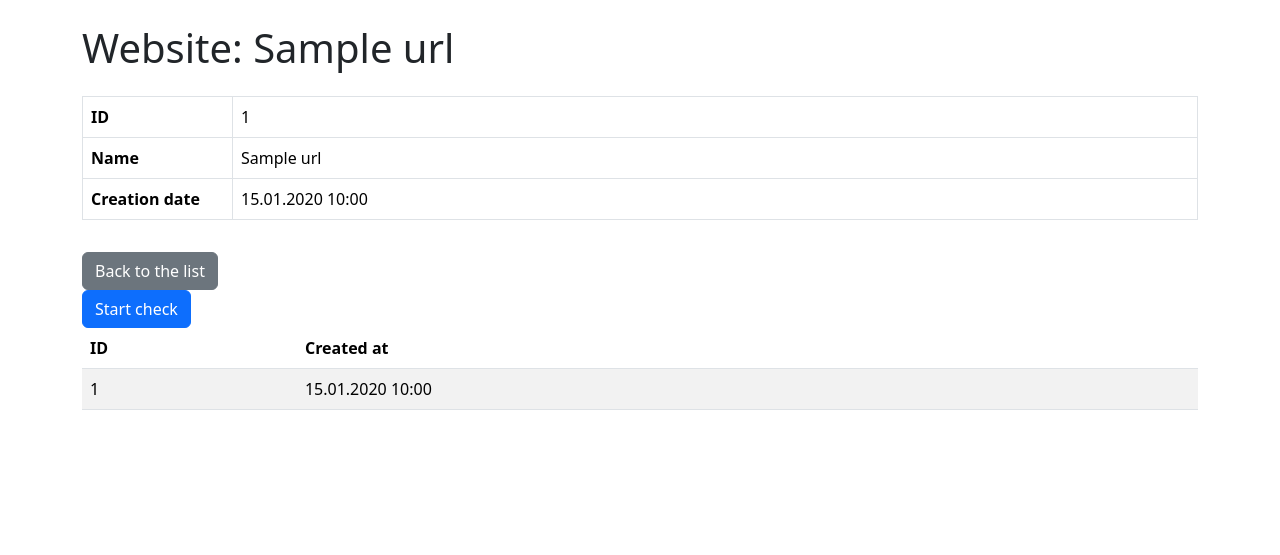
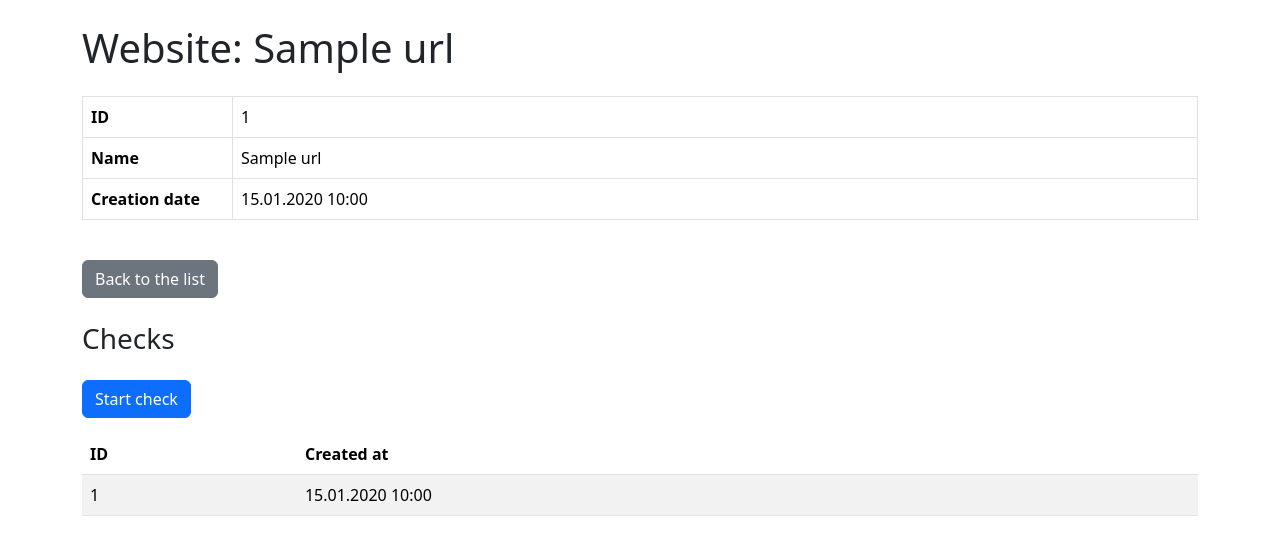
Before and after one commit to DimonDimasik/python-project-83, a Flask app: page /urls/1 in a window 1280 px wide. Shown: the part 56-611 px from the top of the page. Run offline with Flask 3, Linux system fonts and the light colour scheme; a database or web service that is not in the repository returns one stand-in record (values such as "Sample title"); some libraries are stand-ins or nearby versions.

Commit message:
add url_show.html fix

```diff
--- a/page_analyzer/templates/url_show.html
+++ b/page_analyzer/templates/url_show.html
@@ -6,6 +6,7 @@
 <div class="row">
     <div class="col-12">
         <h1 class="mb-4">Website: {{ url['name'] }}</h1>
+
         <table class="table table-bordered" data-test="url">
             <tbody>
                 <tr>
@@ -22,10 +23,11 @@
                 </tr>
             </tbody>
         </table>
-        <a href="{{ url_for('main.list_urls') }}" class="btn btn-secondary mt-3">Back to the list</a>
+        <a href="{{ url_for('main.list_urls') }}" class="btn btn-secondary mt-4">Back to the list</a>
 
-        <form method="post" action="{{ url_for('main.add_url_check', id=url['id']) }}">
-        <button type="submit" class="btn btn-primary">Start check</button>
+        <h3 class="my-4">Checks</h3>
+        <form method="post" action="{{ url_for('main.add_url_check', id=url['id']) }}" class="mb-3">
+            <button type="submit" class="btn btn-primary">Start check</button>
         </form>
 
         <table class="table table-striped" data-test="checks">
```
